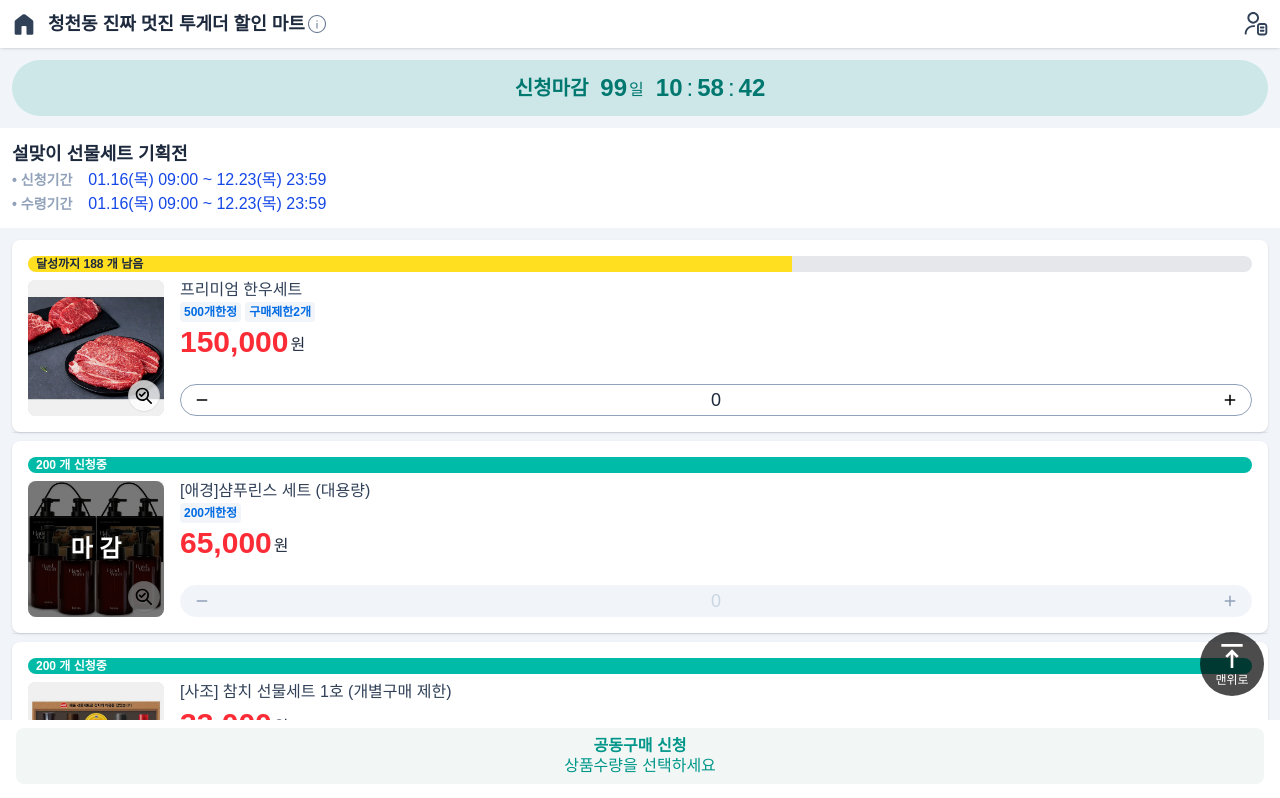
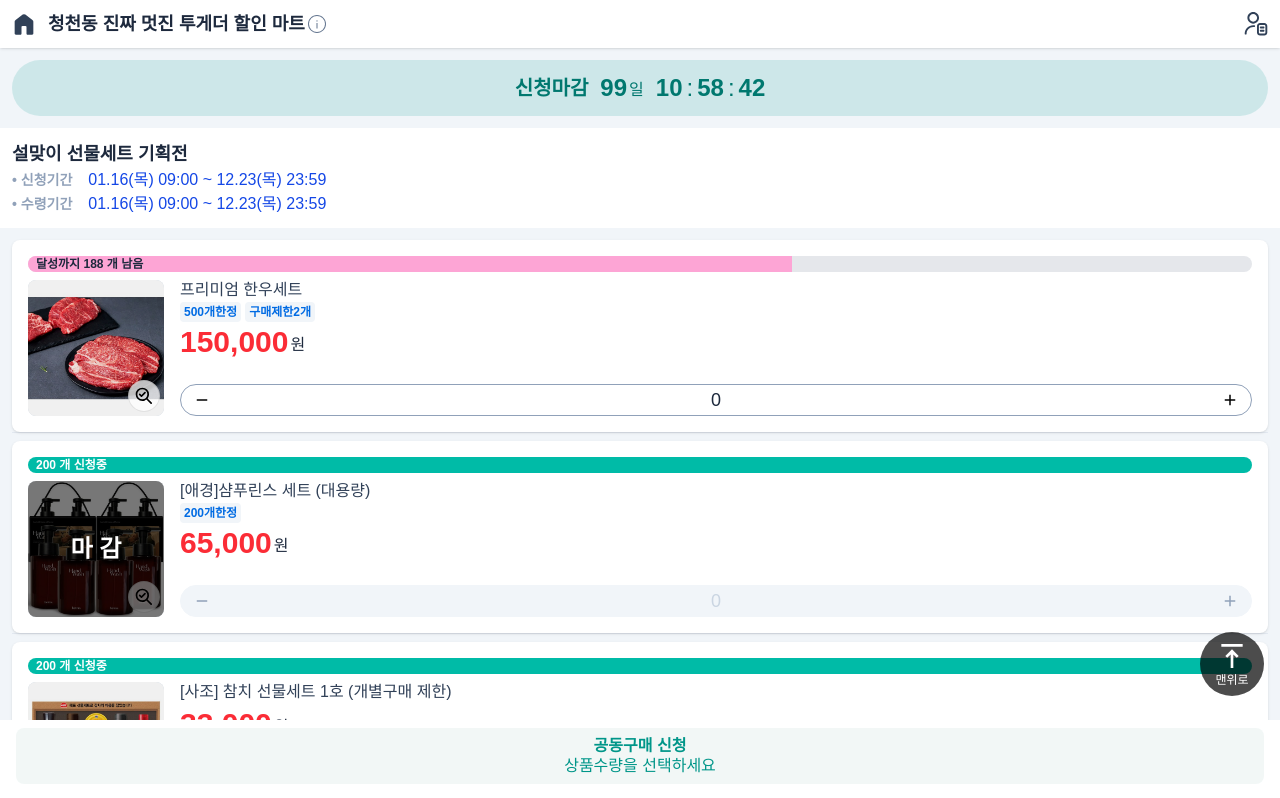
Before and after one commit to evaham/ms09, a Next.js app: page /group-list in a window 1280 px wide. Shown: the top 798 px of the page. Built offline with nearby package versions, Linux system fonts and the light colour scheme.

Commit message:
fix: 진행률 바 색상을 노란색에서 분홍색으로 변경

```diff
--- a/app/group-list/page.js
+++ b/app/group-list/page.js
@@ -141,7 +141,7 @@ export default function GroupList() {
                                 <div className="flex items-center">
                                     <div className="relative overflow-hidden basis-full h-4 rounded-full bg-gray-200">
                                         {(item.orderpieces / item.limitpieces) * 100 < 100 && (
-                                            <div className={"flex items-center h-full bg-yellow-300"} style={{ width: `${Math.min((item.orderpieces / item.limitpieces) * 100, 100)}%` }}>
+                                            <div className={"flex items-center h-full bg-pink-300"} style={{ width: `${Math.min((item.orderpieces / item.limitpieces) * 100, 100)}%` }}>
                                                 <div className="absolute inset-0 flex items-center">
                                                     <span className="ml-2 text-xs font-bold">달성까지 {(item.limitpieces - item.orderpieces)} 개 남음</span>
                                                 </div>
```
